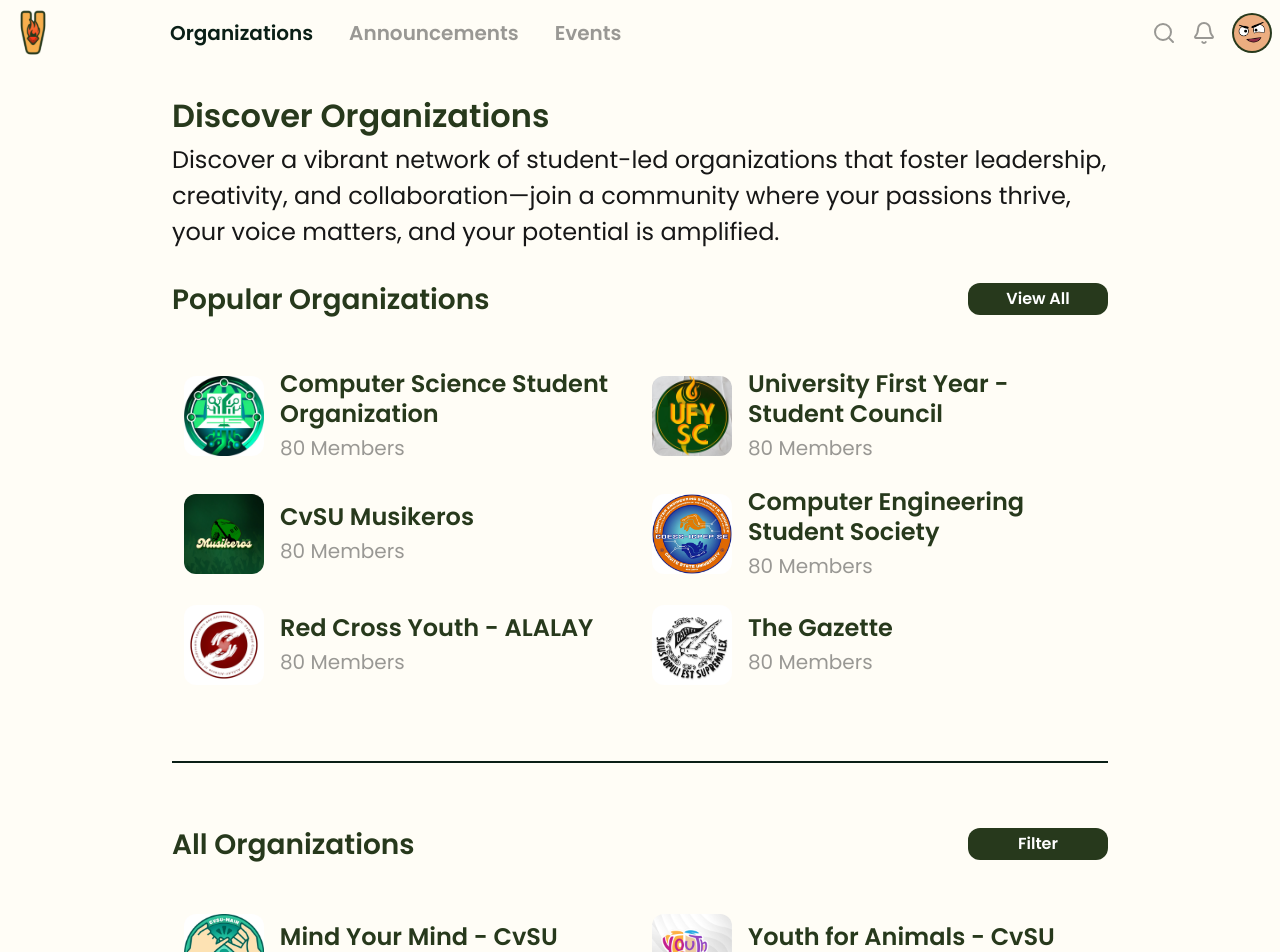
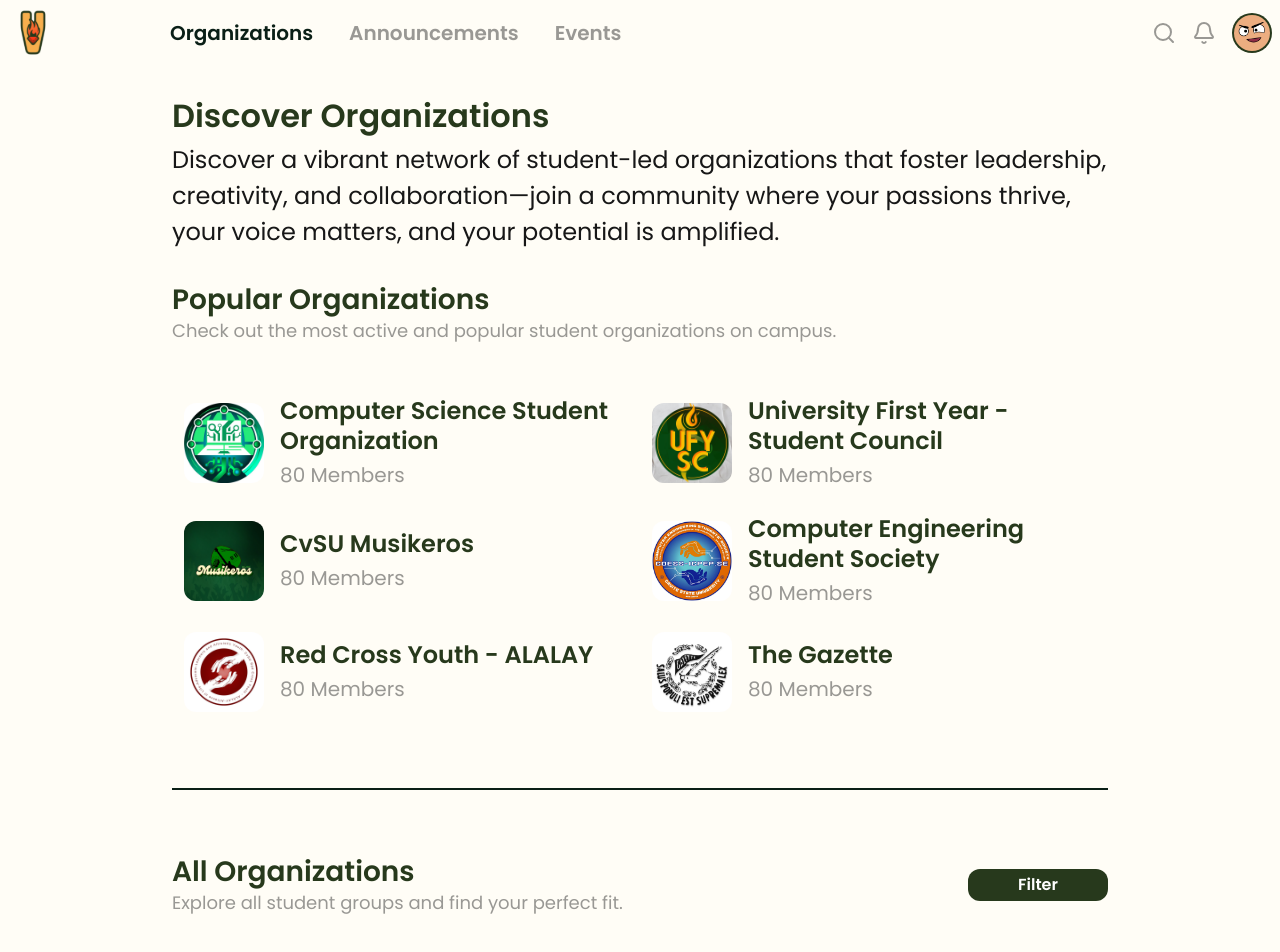
Before and after one commit to waffensultan/kabserve, a Next.js app: page / in a window 1280 px wide. Shown: the top 952 px of the page. Built offline with nearby package versions, Linux system fonts and the light colour scheme; a web font is replaced by a local one.

Commit message:
feat: updated student directory

```diff
--- a/src/app/page.tsx
+++ b/src/app/page.tsx
@@ -43,7 +43,7 @@ export default async function Page() {
             </div>
 
             <section className="flex flex-col">
-                <div className="flex justify-between items-center mb-5 md:mb-10">
+                <div className="flex flex-col mb-5 md:mb-10">
                     <Typography
                         variant="h1"
                         className="font-semibold leading-tight text-primary min-md:hidden"
@@ -56,9 +56,10 @@ export default async function Page() {
                     >
                         Popular Organizations
                     </Typography>
-                    <div className="max-md:hidden min-md:flex bg-primary px-8 py-1 text-white rounded-xl font-semibold flex justify-center items-center w-35 hover:brightness-95 duration-150 cursor-pointer">
-                        View All
-                    </div>
+                    <Typography variant="p" className="text-muted">
+                        Check out the most active and popular student
+                        organizations on campus.
+                    </Typography>
                 </div>
 
                 {/* DESKTOP */}
@@ -134,6 +135,7 @@ export default async function Page() {
 
             <section className="flex flex-col">
                 <div className="flex justify-between md:items-center mb-5 md:mb-10">
+                    <div className="flex flex-col">
                         <Typography
                             variant="h1"
                             className="font-semibold leading-tight text-primary min-md:hidden"
@@ -146,7 +148,11 @@ export default async function Page() {
                         >
                             All Organizations
                         </Typography>
-
+                        <Typography variant="p" className="text-muted">
+                            Explore all student groups and find your perfect
+                            fit.
+                        </Typography>
+                    </div>
                     <Funnel className="min-md:hidden" />
                     <div className="max-md:hidden min-md:flex bg-primary px-8 py-1 text-white rounded-xl font-semibold flex justify-center items-center w-35 hover:brightness-95 duration-150 cursor-pointer">
                         Filter
```
Lines whose indentation alone changed are shown as unchanged.
